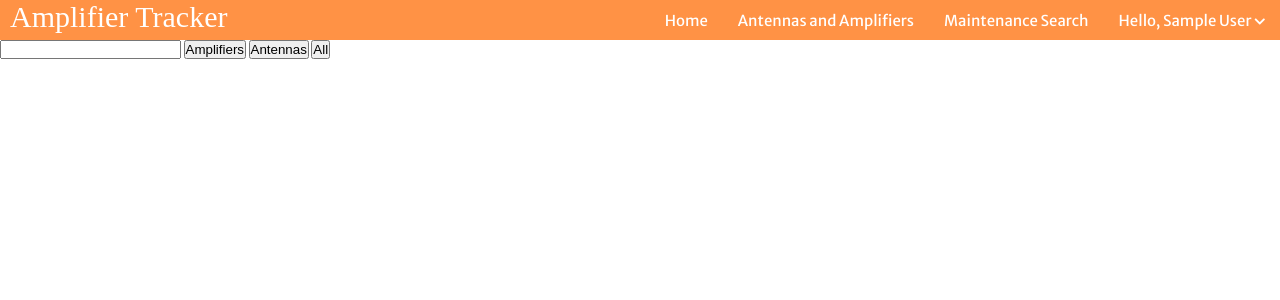
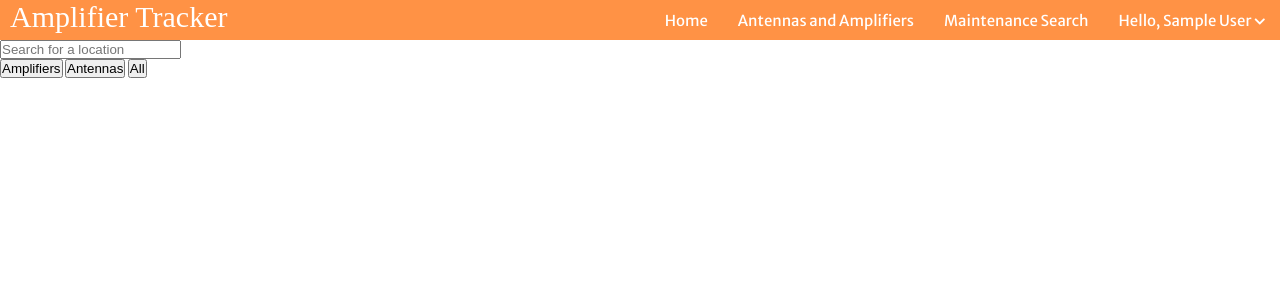
Before and after one commit to nicholemaldonado4/AmplifierTracker, a PHP site: page /amps-ants.php in a window 1280 px wide. Shown: the top 300 px of the page. Run offline with PHP 8.4, Linux system fonts and the light colour scheme; the visitor is signed in with stand-in values (Sample User, id 1); data that the repository does not hold is empty; some libraries are stand-ins or nearby versions; some web fonts are replaced.

Commit message:
Fixing drop down search bar

```diff
--- a/amps-ants.php
+++ b/amps-ants.php
@@ -21,18 +21,23 @@
         require_once 'header.php';
         require_once 'site-finder.php'
     ?>
-    <form id="loc-form" action="amps-ants/display.php" method="POST">
-        <input list="loc-drop" name="loc">
-
-            <datalist id="loc-drop">
-<!--                <option value="" selected hidden disabled>Select a Location</option>-->
-                <?php getSites(); ?>
-            </datalist>
-
-        <button type="submit" name="type" value="Amplifier">Amplifiers</button>
-        <button type="submit" name="type" value="Antenna">Antennas</button>
-        <button type="submit" name="type" value="">All</button>
-    </form>
+    <section class="search-split">
+        <div class="top">
+            <div>
+                <input placeholder="Search for a location" id="search-bar" type="text">
+            </div>
+            <form id="loc-form" action="amps-ants/display.php" method="POST">
+                <ul class="loc-list">
+                    <?php getSites(); ?>
+                </ul>
+            </form>
+        </div>
+        <div class="bottom">
+            <button type="submit" name="type" value="Amplifier" form="loc-form">Amplifiers</button>
+            <button type="submit" name="type" value="Antenna" form="loc-form">Antennas</button>
+            <button type="submit" name="type" value="" form="loc-form">All</button>
+        </div>
+    </section>
 <script src="https://ajax.googleapis.com/ajax/libs/jquery/3.1.0/jquery.min.js"></script>
 <script src="js/header.js"></script>
 <script src="js/amps-ants-script.js"></script>
--- a/css/amps-ants.css
+++ b/css/amps-ants.css
@@ -52,21 +52,13 @@ html {
     box-sizing: border-box;
 }
 
-/*
+.search-split {
+    display: flex;
+    flex-direction: column;
+    flex-wrap: nowrap;
+    justify-content: space-around;
 
-.custom-select {
-    position: relative;
 }
-
-
-.custom-select select {
-    display: none;
-}
-
-.select-selected {
-    background-color: DodgerBlue;
-}
-*/
 
 @media all and (min-width: 900px) {
 
--- a/js/amps-ants-script.js
+++ b/js/amps-ants-script.js
@@ -20,3 +20,25 @@
 ////        });
 //    });
 //});
+
+const searchBar = document.getElementById("search-bar");
+
+function search() {
+//    alert(searchBar.value.toLowerCase());
+    let searchInput = searchBar.value.toLowerCase();
+    let locations = document.querySelector(".loc-list").getElementsByTagName("li");
+    for (let i = 0; i < locations.length; i++) {
+        let inputLoc = locations[i].getElementsByTagName("input")[0];
+        let containsSearch = inputLoc.value.toLowerCase().indexOf(searchInput);
+        if (containsSearch > -1) {
+            locations[i].style.display = "";
+        }
+        else {
+            locations[i].style.display = "none";
+            inputLoc.checked = false;
+        }
+
+    }
+}
+
+searchBar.addEventListener("keyup", search, false);
--- a/site-finder.php
+++ b/site-finder.php
@@ -1,20 +1,34 @@
 <?php
     require_once "database-connector.php";
 
-// TODO: determine what to do if we can't connect ($result != "") and when can't query
     function getSites() {
         $db = new DatabaseConnector();
         $result = $db->connect();
         if ($result === "") {
             if ($result = $db->getCon()->query("SELECT Location FROM Location")) {
-                echo "Hello";
                 while($row = $result->fetch_assoc()) {
-                    echo "<option value=\"{$row["Location"]}\">";
+                    echo "<li><input type=\"radio\" value=\"{$row["Location"]}\">{$row["Location"]}</li>";
                 }
                 mysqli_free_result($result);
             }
         }
     }
+
+
+
+// TODO: determine what to do if we can't connect ($result != "") and when can't query
+//    function getSites() {
+//        $db = new DatabaseConnector();
+//        $result = $db->connect();
+//        if ($result === "") {
+//            if ($result = $db->getCon()->query("SELECT Location FROM Location")) {
+//                while($row = $result->fetch_assoc()) {
+//                    echo "<option value=\"{$row["Location"]}\">";
+//                }
+//                mysqli_free_result($result);
+//            }
+//        }
+//    }
 
 //    function determineAmpOrAnt() {
 //        if ($_SERVER["REQUEST_METHOD"] == "POST" && isset($_SESSION)) {
```
